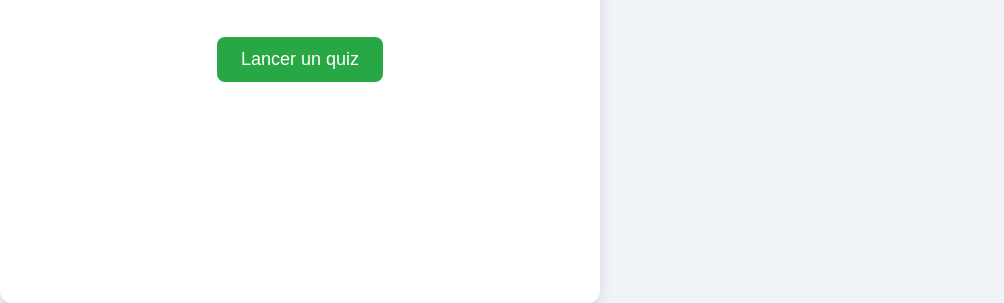
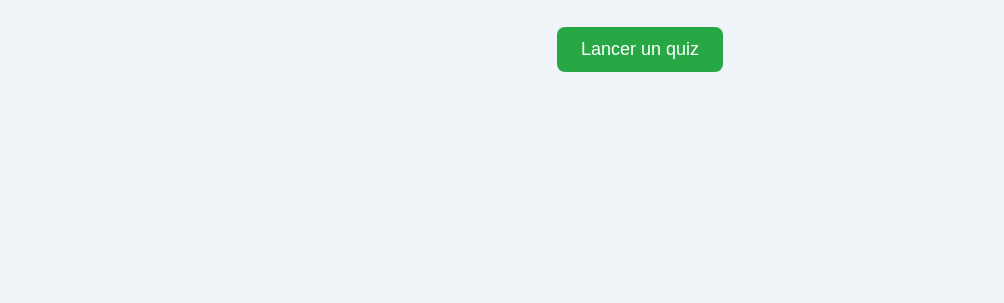
Before and after one commit to GuyomK/Quiz-Training, a plain HTML site: page index.html in a window 1280 px wide. Shown: the part 497-800 px from the top of the page, without its empty margins (0-1004 px from the left). Drawn offline with Linux system fonts and the light colour scheme.

Commit message:
Add files via upload

```diff
--- a/index.html
+++ b/index.html
@@ -8,7 +8,7 @@
 <body>
 
   <!-- Écran d'accueil -->
-  <div id="welcome-screen" class="container">
+  <div id="welcome-screen" class="screen">
     <img src="Logo1.png" alt="Logo du quiz" id="quiz-logo">
     <h1>Bienvenue sur le Quiz !</h1>
     <p>Testez vos connaissances sur les capitales, Star Wars, et bien plus encore !</p>
@@ -16,7 +16,7 @@
   </div>
 
   <!-- Écran de sélection des thèmes -->
-  <div id="start-screen" style="display: none;">
+  <div id="start-screen" class="screen" style="display: none;">
     <h1>Préparez votre Quiz !</h1>
     <h2>Choisissez un ou plusieurs thèmes :</h2>
     <div id="themes" class="theme-selection"></div>
@@ -34,7 +34,7 @@
   </div>
 
   <!-- Écran du quiz -->
-  <div id="quiz-container" style="display: none;">
+  <div id="quiz-container" class="screen" style="display: none;">
     <div id="quiz"></div>
     <button id="next" style="display: none;">Suivant</button>
     <button id="restart" style="display:none;">Relancer la partie</button>
--- a/style.css
+++ b/style.css
@@ -7,8 +7,8 @@ html, body {
   text-align: center;
 }
 
-#start-screen,
-#quiz-container {
+/* Appliqué à tous les écrans principaux */
+.screen {
   display: flex;
   flex-direction: column;
   justify-content: center;
@@ -16,9 +16,18 @@ html, body {
   min-height: 100vh;
   padding: 20px;
   box-sizing: border-box;
+  width: 100%;
+}
+
+
+/* Logo */
+#quiz-logo {
+  max-width: 180px;
+  margin-bottom: 20px;
 }
 
 .container {
+  width: 100%;
   max-width: 600px;
   background-color: white;
   padding: 30px;
@@ -146,23 +155,12 @@ button:hover {
   width: 120px;
 }
 
-/* Animation lors du changement de question */
 .fade-out {
   opacity: 0;
   transition: opacity 0.4s ease;
 }
 
-#welcome-screen {
-  display: flex;
-  flex-direction: column;
-  justify-content: center;
-  align-items: center;
-  height: 100vh;
-  background-color: #ffffff;
-  padding: 20px;
-  box-sizing: border-box;
-}
-
+/* Bien centré pour l'écran d'accueil */
 #welcome-screen h1 {
   font-size: 32px;
   color: #007bff;
@@ -191,11 +189,7 @@ button:hover {
   background-color: #218838;
 }
 
-#quiz-logo {
-  max-width: 180px;
-  margin-bottom: 20px;
-}
-
+/* Responsive mobile */
 @media screen and (max-width: 600px) {
   .container {
     margin: 20px 10px;
```
